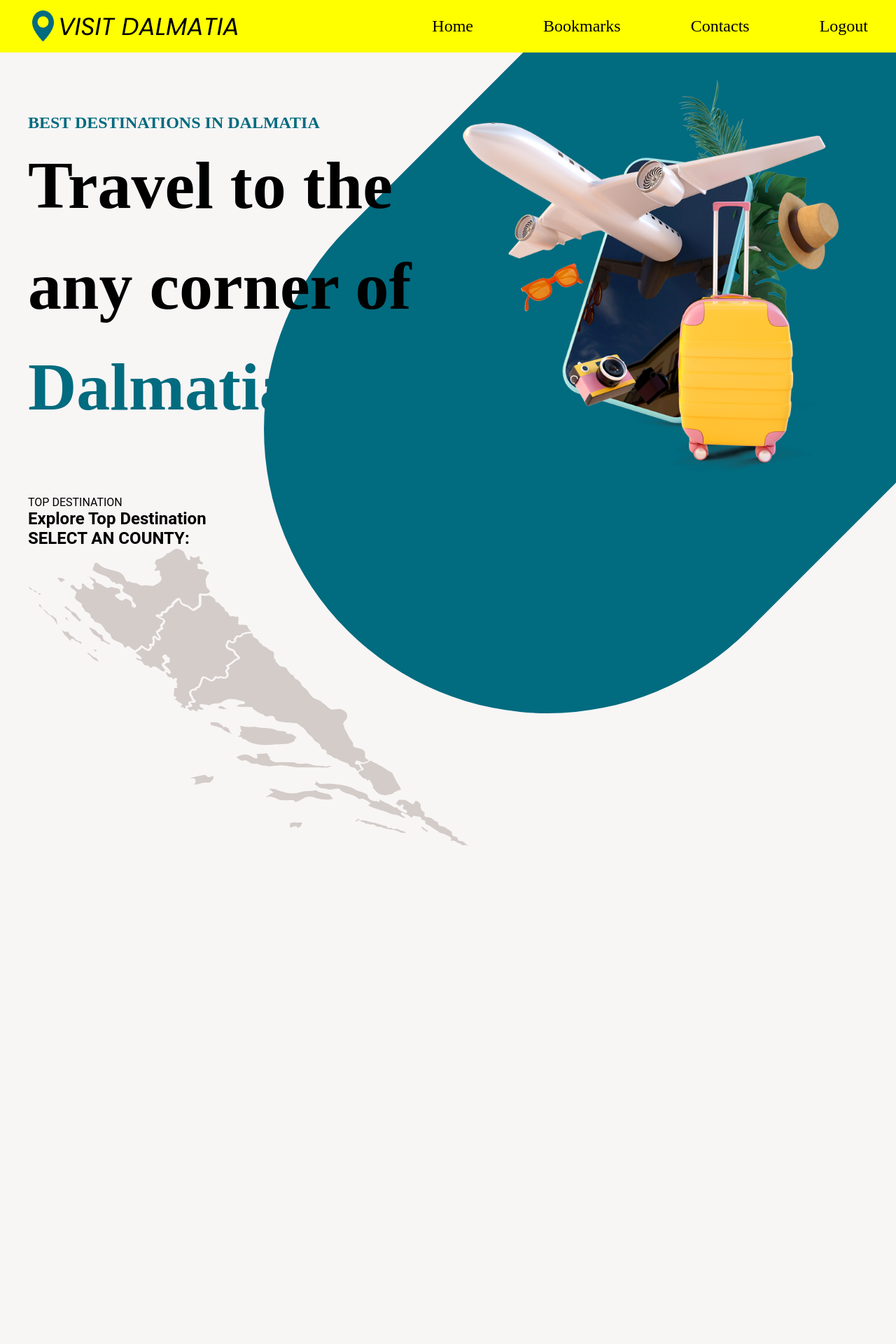
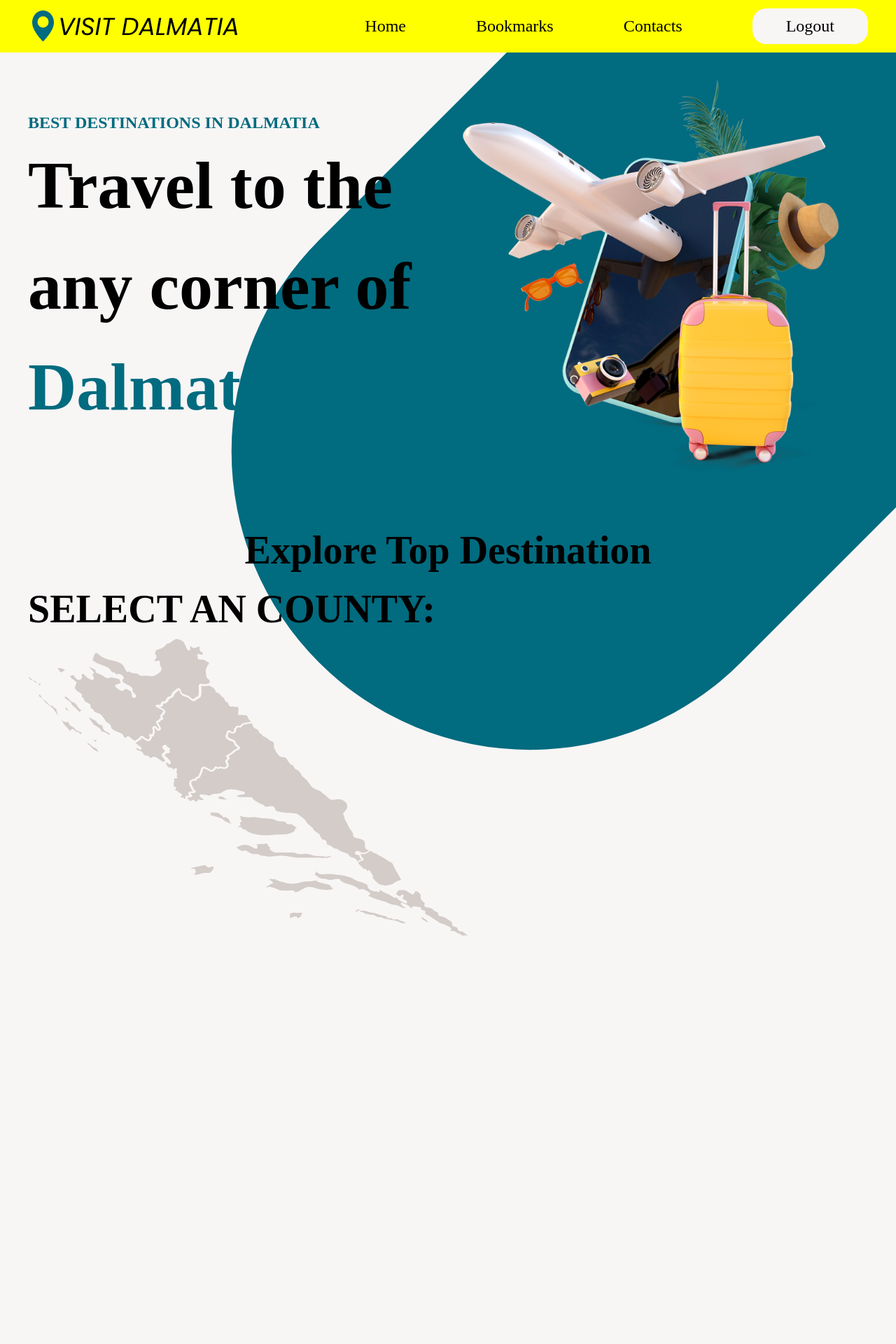
Before and after one commit to MihaelBaresic/VisitDalmatia, a PHP site: page /Home.html in a window 1280 px wide; the page is wider, and only the part inside the window is pictured. Shown: the top 1920 px of that part at 70% size. Run offline with PHP 8.4, Linux system fonts and the light colour scheme.

Commit message:
skoro pola gotov

```diff
--- a/Home.html
+++ b/Home.html
@@ -52,13 +52,14 @@
                 </div>
             </header>
 
-
-            <p>
-                TOP DESTINATION
-            </p>
-            <h2>
-                Explore Top Destination
-            </h2>
+            <div class="explore">
+              <p class="destination">
+                  TOP DESTINATION
+              </p>
+              <h2>
+                  Explore Top Destination
+              </h2>
+            </div>
             <h2>
                 SELECT AN COUNTY:
             </h2>
--- a/Style/home_style.css
+++ b/Style/home_style.css
@@ -32,6 +32,7 @@
 
 nav ul {
     display: flex;
+    flex-direction: row;
 }
 
 nav .logo {
@@ -42,10 +43,20 @@
 .nav-items li {
     list-style: none;
     margin-right: 100px;
+    margin-top: 12px;
 }
 
 .nav-items li:nth-last-of-type(1) {
     margin: 0;
+    background: #F8F5F5;
+    border-radius: 20px;
+    padding: 12px 48px;
+    display: inline-block;
+    transition: 300ms;
+}
+
+.nav-items li:nth-last-of-type(1):hover {
+   transform: translateY(-3px);
 }
 
 .nav-items li a {
@@ -103,3 +114,29 @@
 header .intro-image img {
     width: 100%;
 }
+
+.explore {
+    font-family: "Poppins";
+    font-style: normal;
+    font-weight: bold;
+    text-align: center;
+}
+
+.destination {
+    font-size: 24px;
+    line-height: 36px;
+    color: #016B7F;
+}
+
+h2 {
+    font-family: "Poppins";
+    font-style: normal;
+    font-weight: bold;
+    font-size: 56px;
+    line-height: 84px;
+    color: #000000;
+}
+
+.mapdiv {
+
+}
```
